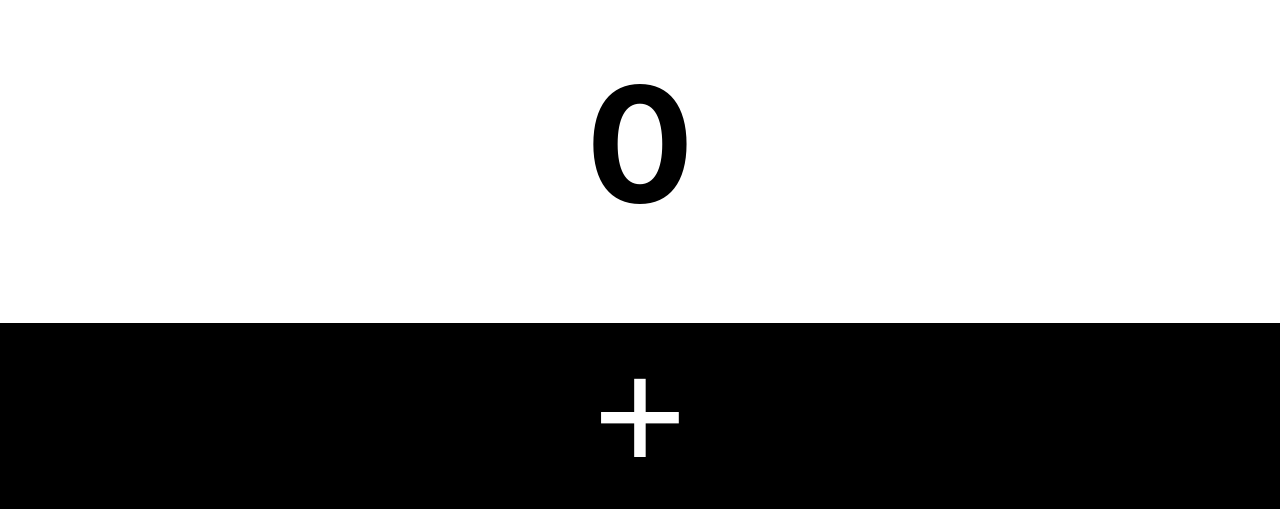
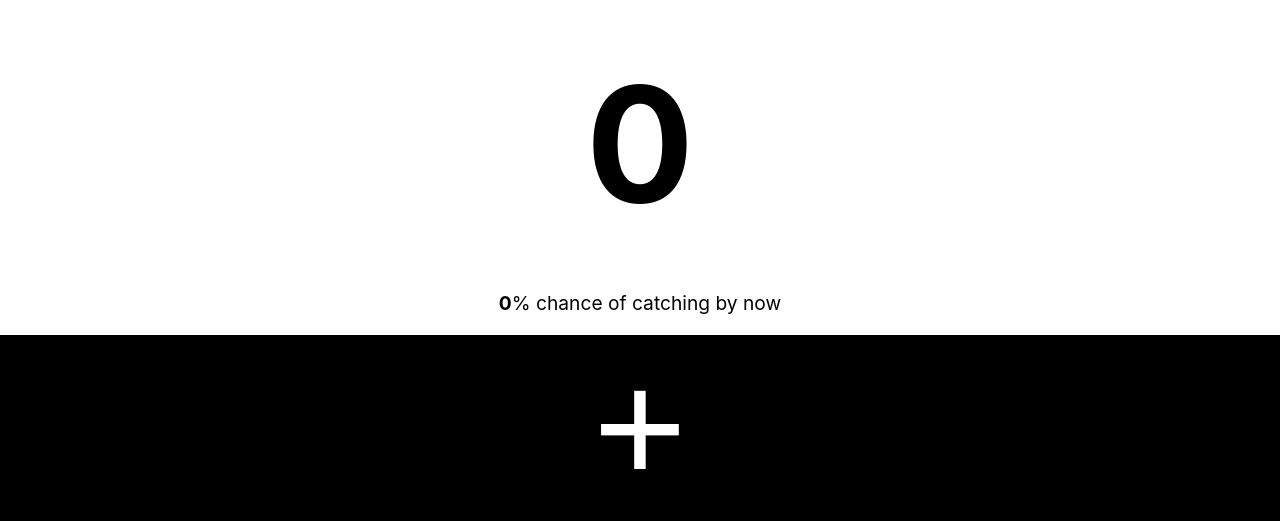
Before and after one commit to jonot-cyber/shiny-counter, a plain HTML site: page index.html in a window 1280 px wide. Shown: the part 291-812 px from the top of the page. Drawn offline with Linux system fonts and the light colour scheme.

Commit message:
Add the probability display
The line displays the probability of having seen the shiny after that
many encounters. Important to note that this does not affect the rate
at which shinies will happen. Even if the number says 95%, you are
still very unlikely to get a shiny next. See
https://en.wikipedia.org/wiki/Gambler%27s_fallacy

Why did I include this in the commit message.

```diff
--- a/index.html
+++ b/index.html
@@ -13,7 +13,10 @@
       <div class="sprite-holder">
 	<img class="sprite" src="sprites/sprites/pokemon/versions/generation-v/black-white/animated/shiny/181.gif">
       </div>
-      <h1 class="counter">0</h1>
+      <div>
+	<h1 class="counter">0</h1>
+	<p class="probability"><strong class="probability-number">0</strong>% chance of catching by now</p>
+      </div>
       <button class="incr">+</button>
     </div>
     <button class="settings-open"><img src="settings.svg"></button>
--- a/script.js
+++ b/script.js
@@ -64,6 +64,8 @@ let shinyRate = 1/4096;
 
 incrementButton.addEventListener("click", function() {
     counter.innerText = ++count;
+    let prob = 1-Math.exp(count*Math.log(1-shinyRate));
+    document.querySelector(".probability-number").innerText = (100 * prob).toFixed(2);
 })
 
 settingsClose.addEventListener("click", function() {
--- a/style.css
+++ b/style.css
@@ -18,7 +18,6 @@ body {
     text-align: center;
     font-size: 20vh;
     line-height: 0.5em;
-    flex: 1;
     font-family: 'Inter', sans-serif; /* Inter is a nice font, so use if available */
 }
 
@@ -74,3 +73,9 @@ body {
     top: 1em;
     right: 1em;
 }
+
+.probability {
+    text-align: center;
+    font-family: 'Inter', sans-serif;
+    font-size: 1.2em;
+}
```
